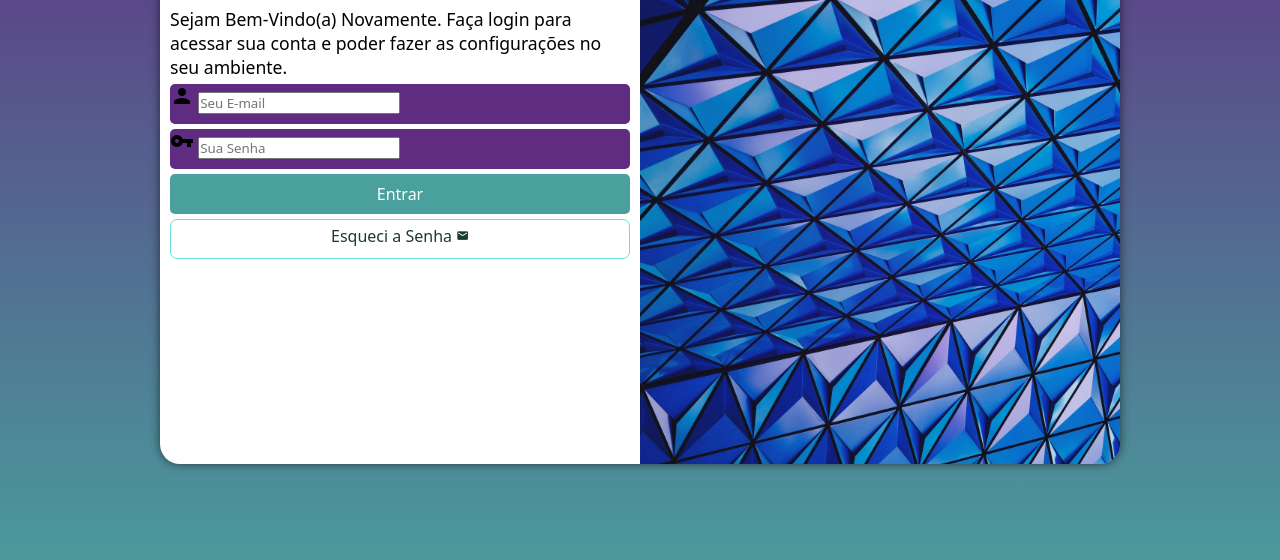
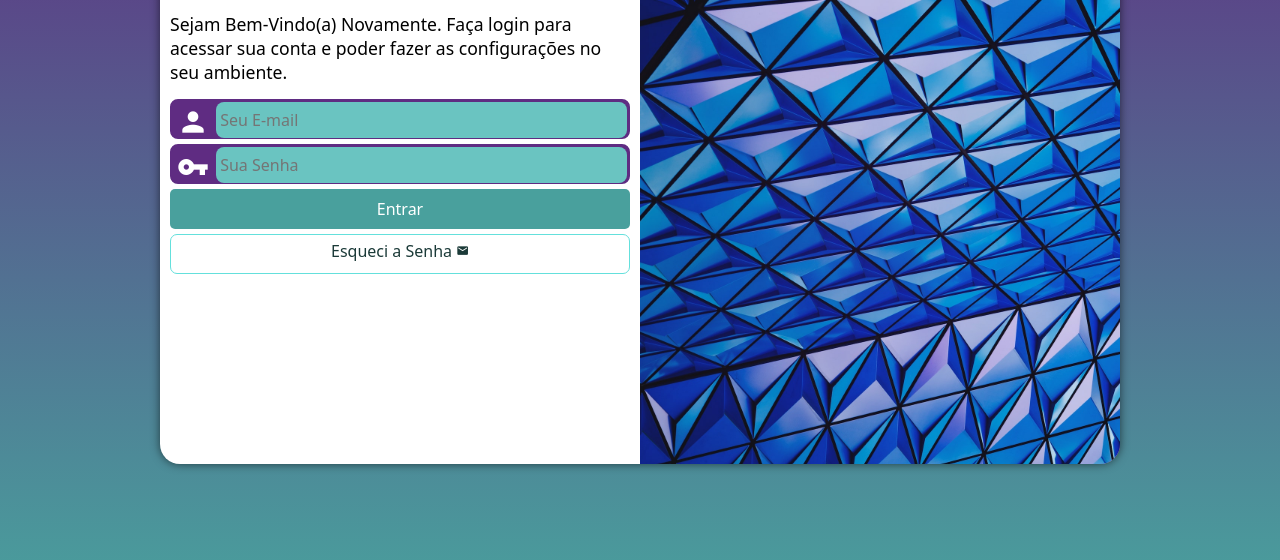
Before and after one commit to carlosmortari/projeto-login, a plain HTML site: page index.html in a window 1280 px wide. Shown: the part 196-756 px from the top of the page. Drawn offline with Linux system fonts and the light colour scheme.

Commit message:
finalizado formulario media quey

```diff
--- a/estilos/media-query.css
+++ b/estilos/media-query.css
@@ -8,6 +8,7 @@
 
     section#login {
         width: 80vw;
+        height: 390px;
 
     }
 
@@ -30,6 +31,8 @@
     div#formulario > p {
         font-size: 1.1em;
       }
+
+
 }
 
 @media screen and (min-width:992px) {
@@ -61,5 +64,6 @@
 
     div#formulario > p {
         font-size: 1.1em;
+        margin: 15px 0px;
       }
 }
--- a/estilos/style.css
+++ b/estilos/style.css
@@ -33,7 +33,6 @@
     border-radius: 20px;
     overflow: hidden;
     box-shadow: 0px 0px 10px rgba(0, 0, 0, 0.582);
-
     transition: width 0.4s, height 0.4s;
     transition-timing-function: ease;
 
@@ -66,11 +65,36 @@
 
  form >div.campo {
    background-color: #5f2c82;
+   border: 2px solid #5f2c82;
    width: 100%;
    display: block;
    height: 40px;
-   border-radius:5px ;
+   border-radius:8px ;
    margin: 5px 0px;
+
+ }
+
+ div.campo > i {
+  background-color: blac;
+  color: white;
+  font-size: 2em;
+  width: 40px;
+  padding: 5px;
+ }
+
+ div.campo > input {
+  background-color: #6ac4c1;
+  font-size: 1em;
+  width: calc(100% - 45px);
+  height: 100%;
+  border: 0px;
+  border-radius: 8px;
+  padding: 4px;
+  transform: translateY(-12px);
+ }
+
+ div.campo > input:focus-within {
+  background-color: white;
 
  }
 
```
